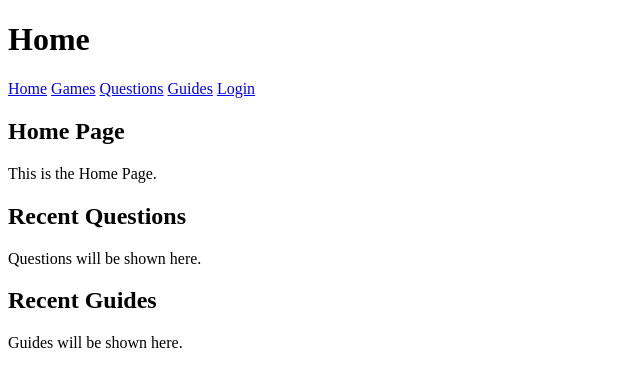
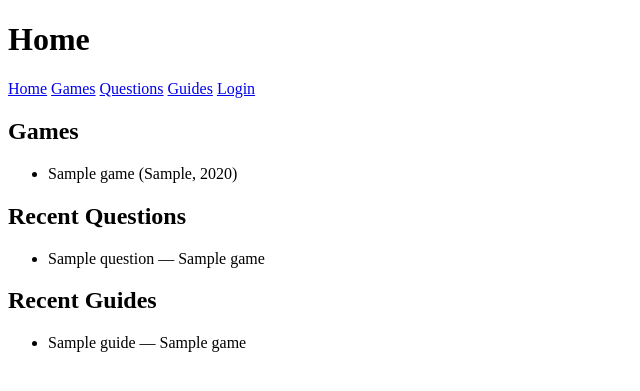
Before and after one commit to SMaillis/CS-557-Game-Fax-Knockoff, a Django app: page / in a window 1280 px wide. Shown: the top 391 px of the page, without its empty margins (0-640 px from the left). Run offline with Django 5.2, Linux system fonts and the light colour scheme; tables that the repository leaves empty hold one stand-in row (values such as "Sample post").

Commit message:
Add URL routes for all pages, Home view pulls games/questions/guides

```diff
--- a/ActivityAnswers/urls.py
+++ b/ActivityAnswers/urls.py
@@ -1,24 +1,12 @@
-"""
-URL configuration for ActivityAnswers project.
-
-The `urlpatterns` list routes URLs to views. For more information please see:
-    https://docs.djangoproject.com/en/6.1/topics/http/urls/
-Examples:
-Function views
-    1. Add an import:  from my_app import views
-    2. Add a URL to urlpatterns:  path('', views.home, name='home')
-Class-based views
-    1. Add an import:  from other_app.views import Home
-    2. Add a URL to urlpatterns:  path('', Home.as_view(), name='home')
-Including another URLconf
-    1. Import the include() function: from django.urls import include, path
-    2. Add a URL to urlpatterns:  path('blog/', include('blog.urls'))
-"""
 from django.contrib import admin
 from django.urls import path
-from ActivityAnswersSite.views import *
+from ActivityAnswersSite.views import Home, Games, Questions, Guides, Login
 
 urlpatterns = [
     path('admin/', admin.site.urls),
     path('', Home.as_view(), name='home'),
+    path('games/', Games.as_view(), name='games'),
+    path('questions/', Questions.as_view(), name='questions'),
+    path('guides/', Guides.as_view(), name='guides'),
+    path('login/', Login.as_view(), name='login'),
 ]
--- a/ActivityAnswersSite/views.py
+++ b/ActivityAnswersSite/views.py
@@ -1,11 +1,34 @@
 from django.views import View
 from django.shortcuts import render
-from django.http import JsonResponse
+from .models import Game, Question, Guide
 
-# Create your views here.
+
 class Home(View):
     def get(self, request):
-        return render(request, 'home.html')
+        context = {
+            'games': Game.objects.order_by('title'),
+            'recent_questions': Question.objects.order_by('-created_at')[:5],
+            'recent_guides': Guide.objects.order_by('-created_at')[:5],
+        }
+        return render(request, 'home.html', context)
 
-    def post(self, request):
-        pass
+
+# Placeholders so every route works; real logic comes with each card
+class Games(View):
+    def get(self, request):
+        return render(request, 'games.html')
+
+
+class Questions(View):
+    def get(self, request):
+        return render(request, 'questions.html')
+
+
+class Guides(View):
+    def get(self, request):
+        return render(request, 'guides.html')
+
+
+class Login(View):
+    def get(self, request):
+        return render(request, 'login.html')
--- a/templates/home.html
+++ b/templates/home.html
@@ -9,26 +9,44 @@
     <h1>Home</h1>
 
     <nav>
-        <a href="home.html">Home</a>
-        <a href="games.html">Games</a>
-        <a href="questions.html">Questions</a>
-        <a href="guides.html">Guides</a>
-        <a href="login.html">Login</a>
+        <a href="{% url 'home' %}">Home</a>
+        <a href="{% url 'games' %}">Games</a>
+        <a href="{% url 'questions' %}">Questions</a>
+        <a href="{% url 'guides' %}">Guides</a>
+        <a href="{% url 'login' %}">Login</a>
     </nav>
 
     <section>
-        <h2>Home Page</h2>
-        <p>This is the Home Page.</p>
+        <h2>Games</h2>
+        <ul>
+        {% for game in games %}
+            <li>{{ game.title }} ({{ game.platform }}, {{ game.release_year }})</li>
+        {% empty %}
+            <li>No games yet.</li>
+        {% endfor %}
+        </ul>
     </section>
 
     <section>
         <h2>Recent Questions</h2>
-        <p>Questions will be shown here.</p>
+        <ul>
+        {% for q in recent_questions %}
+            <li>{{ q.title }} — {{ q.game_id.title }}</li>
+        {% empty %}
+            <li>No questions yet.</li>
+        {% endfor %}
+        </ul>
     </section>
 
     <section>
         <h2>Recent Guides</h2>
-        <p>Guides will be shown here.</p>
+        <ul>
+        {% for g in recent_guides %}
+            <li>{{ g.title }} — {{ g.game_id.title }}</li>
+        {% empty %}
+            <li>No guides yet.</li>
+        {% endfor %}
+        </ul>
     </section>
 
 </body>
```
